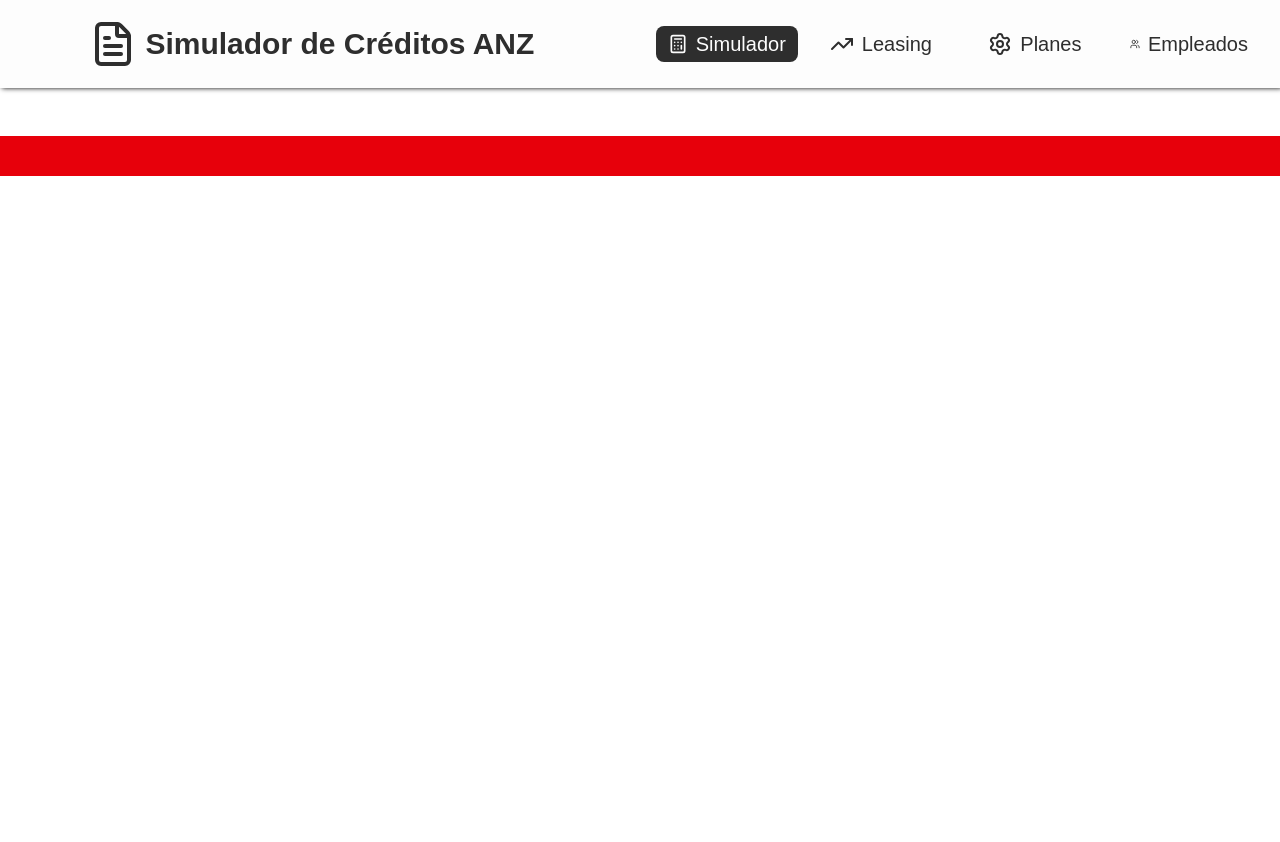
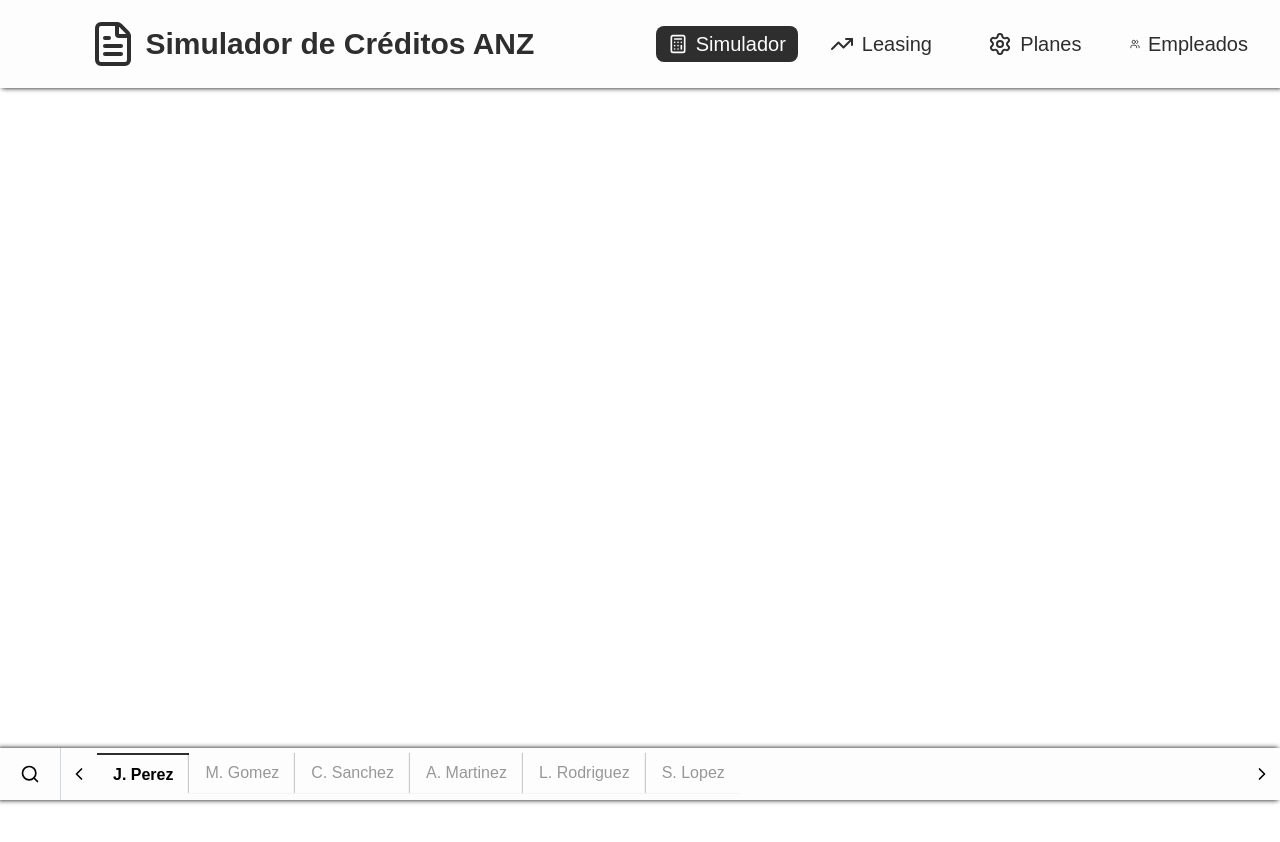
Before and after one commit to NelsonValentinGarroDadan/cotizador-automotriz, a Next.js app in the folder cotizador-automotriz/: page / in a window 1280 px wide. Shown: the top 842 px of the page. Before the commit the page ends 800 px from the top, so only its background shows below. Built offline with nearby package versions, Linux system fonts and the light colour scheme.

Commit message:
agregando footer de las hojas de empleados

```diff
--- /dev/null
+++ b/cotizador-automotriz/src/app/components/footerEmployees.tsx
@@ -0,0 +1,169 @@
+import { useEffect, useRef, useState } from "react";
+import Employe from "../types/employe";
+import { ChevronLeft, ChevronRight, Search, X } from "lucide-react";
+
+export default function FooterEmployees({
+    employes,
+    activeSheet,
+    setActiveSheet
+}:{
+    employes: Employe[];
+    activeSheet: Employe;
+    setActiveSheet: (employe: Employe) => void;
+}) {
+  const [searchTerm, setSearchTerm] = useState('');
+  const [showSearch, setShowSearch] = useState(false);
+  const scrollContainerRef = useRef<HTMLDivElement>(null);
+
+  const filteredEmployes = employes.filter(emp => {
+    const search = searchTerm.toLowerCase().trim();
+    const fullName = `${emp.name} ${emp.lastName}`.toLowerCase();
+    const reverseName = `${emp.lastName} ${emp.name}`.toLowerCase();
+    const initialFormat = `${emp.name.charAt(0)}. ${emp.lastName}`.toLowerCase();
+
+    return fullName.includes(search) ||
+           reverseName.includes(search) ||
+           initialFormat.includes(search) ||
+           emp.name.toLowerCase().includes(search) ||
+           emp.lastName.toLowerCase().includes(search);
+  });
+
+  const formatName = (employe: Employe) => {
+    return `${employe.name.charAt(0)}. ${employe.lastName}`;
+  };
+
+  const scrollLeft = () => {
+    if (scrollContainerRef.current) {
+      scrollContainerRef.current.scrollBy({ left: -200, behavior: 'smooth' });
+    }
+  };
+
+  const scrollRight = () => {
+    if (scrollContainerRef.current) {
+      scrollContainerRef.current.scrollBy({ left: 200, behavior: 'smooth' });
+    }
+  };
+
+  useEffect(() => {
+    if (searchTerm && filteredEmployes.length > 0) {
+      setActiveSheet(filteredEmployes[0]);
+    }
+  // eslint-disable-next-line react-hooks/exhaustive-deps
+  }, [searchTerm]);
+
+  return (
+    <article className="bg-white fixed bottom-0 w-full shadow-[-2px_0_5px_rgba(0,0,0,1)]">
+      {/* Buscador - arriba en mobile, inline en desktop */}
+      {showSearch && (
+        <div className="flex items-center gap-2 px-3 py-2 border-b md:border-b-0 md:border-r border-gray-300 md:hidden">
+          <Search className="w-5 h-5 text-gray-400" />
+          <input
+            type="text"
+            value={searchTerm}
+            onChange={(e) => setSearchTerm(e.target.value)}
+            placeholder="Buscar por nombre o apellido..."
+            className="flex-1 px-3 py-1 border border-gray-300 rounded-lg focus:outline-none focus:ring-2 focus:ring-black text-sm"
+            autoFocus
+          />
+          {searchTerm && (
+            <button
+              onClick={() => setSearchTerm('')}
+              className="p-1 hover:bg-gray-100 rounded"
+            >
+              <X className="w-4 h-4" />
+            </button>
+          )}
+        </div>
+      )}
+
+      {/* Contenedor principal con pestañas */}
+      <div className="flex items-center justify-between">
+        {/* Botón de búsqueda */}
+        <div className="flex items-center gap-2 px-3 py-2 border-r border-gray-300">
+          <button
+            onClick={() => setShowSearch(!showSearch)}
+            className="p-2 hover:bg-gray-100 rounded-lg transition-colors"
+            title="Buscar empleado"
+          >
+            <Search className="w-5 h-5" />
+          </button>
+        </div>
+
+        {/* Buscador expandible - solo desktop */}
+        {showSearch && (
+          <div className="hidden md:flex items-center gap-2 px-3 py-2 border-r border-gray-300 animate-in slide-in-from-left">
+            <input
+              type="text"
+              value={searchTerm}
+              onChange={(e) => setSearchTerm(e.target.value)}
+              placeholder="Buscar por nombre o apellido..."
+              className="px-3 py-1 border border-gray-300 rounded-lg focus:outline-none focus:ring-2 focus:ring-black text-sm w-48"
+              autoFocus
+            />
+            {searchTerm && (
+              <button
+                onClick={() => setSearchTerm('')}
+                className="p-1 hover:bg-gray-100 rounded"
+              >
+                <X className="w-4 h-4" />
+              </button>
+            )}
+          </div>
+        )}
+
+        {/* Botón scroll izquierda */}
+        <button
+          onClick={scrollLeft}
+          className="p-2 hover:bg-gray-100 transition-colors shrink-0"
+          title="Scroll izquierda"
+        >
+          <ChevronLeft className="w-5 h-5" />
+        </button>
+
+        {/* Contenedor de pestañas con scroll */}
+        <div
+          ref={scrollContainerRef}
+          className="flex-1 flex items-start justify-start overflow-x-auto scrollbar-thin scrollbar-thumb-gray-300 scrollbar-track-transparent"
+          style={{ scrollbarWidth: 'thin' }}
+        >
+          {filteredEmployes.length === 0 ? (
+            <div className="py-2 px-4 text-gray-400 text-sm">
+              No se encontraron empleados
+            </div>
+          ) : (
+            filteredEmployes.map((employe) => (
+              <div
+                key={employe.id}
+                onClick={() => setActiveSheet(employe)}
+                className={`
+                  shadow-[-1px_0px_1px_rgba(0,0,0,.5)]
+                  py-2 px-4 cursor-pointer
+                  whitespace-nowrap
+                  transition-all duration-200
+                  hover:bg-gray-50
+                  shrink-0
+                  ${
+                    activeSheet.id !== employe.id
+                      ? 'opacity-40'
+                      : 'border-t-2 border-black font-semibold'
+                  }
+                `}
+              >
+                {formatName(employe)}
+              </div>
+            ))
+          )}
+        </div>
+
+        {/* Botón scroll derecha */}
+        <button
+          onClick={scrollRight}
+          className="p-2 hover:bg-gray-100 transition-colors shrink-0"
+          title="Scroll derecha"
+        >
+          <ChevronRight className="w-5 h-5" />
+        </button>
+      </div>
+    </article>
+  );
+}
--- a/cotizador-automotriz/src/app/page.tsx
+++ b/cotizador-automotriz/src/app/page.tsx
@@ -1,6 +1,23 @@
+"use client";
+import { useState } from "react";
+import Employe from "./types/employe";
+import FooterEmployees from "./components/footerEmployees";
+
 export default function Home() {
+  const employes = [
+    { id: 1, name: "Juan", lastName: "Perez" },
+    { id: 2, name: "Maria", lastName: "Gomez" },
+    { id: 3, name: "Carlo", lastName: "Sanchez" },
+    { id: 4, name: "Azul", lastName: "Martinez" },
+    { id: 5, name: "Leon", lastName: "Rodriguez" },
+    { id: 6, name: "Sol", lastName: "Lopez" },
+  ];
+  const [activeSheet, setActiveSheet] = useState<Employe>(employes[0]);
+  if(!employes) return null;
   return (
-    <div className="bg-red h-10">
+    <div className="min-h-screen">
+
+      <FooterEmployees employes={employes} activeSheet={activeSheet} setActiveSheet={setActiveSheet} />
     </div>
   );
 }
--- /dev/null
+++ b/cotizador-automotriz/src/app/types/employe.ts
@@ -0,0 +1,5 @@
+export default interface Employe {
+    id: number;
+    name: string;
+    lastName: string;
+}
```
